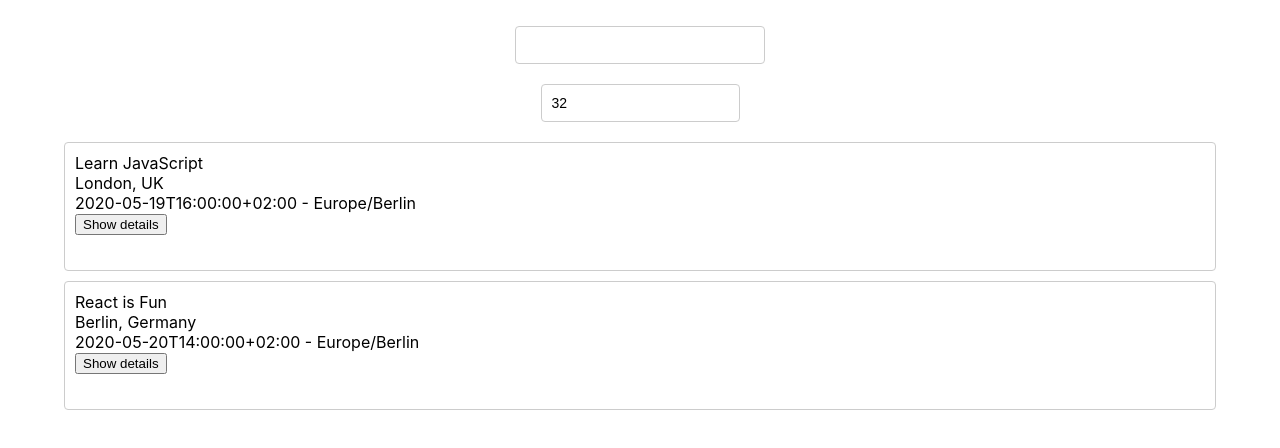
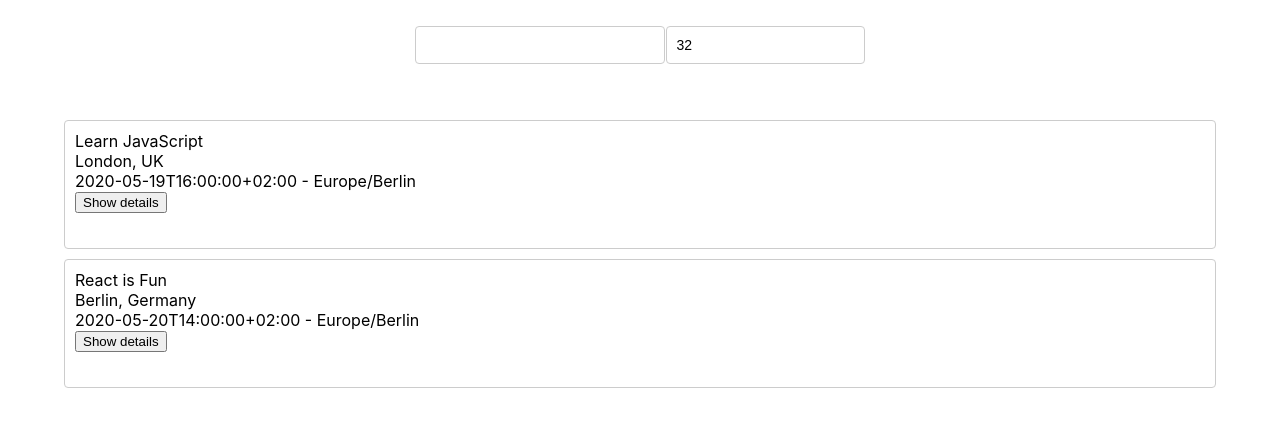
Before and after one commit to greg-strom/meet, a React (Create React App) app: page / in a window 1280 px wide. Shown: the top 448 px of the page. Built offline with nearby package versions, Linux system fonts and the light colour scheme; what atatus-spa would draw is missing.

Commit message:
tinkered with css settings on input boxes & alerts

```diff
--- a/src/App.css
+++ b/src/App.css
@@ -40,6 +40,13 @@
   width: 250px;
 }
 
+.input-boxes {
+  display: flex;
+  flex-direction: row;
+  text-align: center;
+  justify-content: center;
+}
+
 .CitySearch {
   display: flex;
   flex-direction: column;
@@ -50,23 +57,24 @@
 }
 
 .citySearchAlert {
-  position: fixed;
-  top: 0;
-  right: 0;
+  /* position: fixed; */
+  /* top: 0; */
+  /* right: 0; */
   width: 40%;
   font-size: 20px;
   text-align: center;
   margin: auto;
+  margin-top: 40px;
 }
 
 .numberOfEventsError {
-  position: fixed;
-  top: 0;
-  left: 0;
+  /* position: fixed; */
+  /* top: 0; */
+  /* left: 0; */
   width: 40%;
   font-size: 20px;
   text-align: center;
-  margin: auto;
+  margin-left: 10px;
 }
 
 .suggestions {
@@ -136,7 +144,6 @@
 
 .numberOfEvents {
   width: 200px;
-  margin: 20px auto;
   text-align: center;
 }
 
@@ -149,7 +156,6 @@
 }
 
 .Alert {
-  position: fixed;
   top: 20px;
 }
 
--- a/src/App.js
+++ b/src/App.js
@@ -34,7 +34,8 @@
         events.filter((event) => event.location === location);
       locationEvents = locationEvents.slice(0, eventCount);
       this.setState({
-        events: locationEvents
+        events: locationEvents,
+        currentLocation: location
       });
     });
   }
@@ -50,8 +51,10 @@
   render() {
   return (
     <div className="App">
-      <CitySearch locations={this.state.locations} updateEvents={this.updateEvents} />
-      <NumberOfEvents numberOfEvents={this.state.numberOfEvents} updateNumberOfEvents={this.updateNumberOfEvents} />
+      <div className="input-boxes">
+        <CitySearch locations={this.state.locations} updateEvents={this.updateEvents} />
+        <NumberOfEvents numberOfEvents={this.state.numberOfEvents} updateNumberOfEvents={this.updateNumberOfEvents} />
+      </div>
       <EventList events={this.state.events} />
     </div>
   );
--- a/src/CitySearch.js
+++ b/src/CitySearch.js
@@ -35,7 +35,7 @@
       showSuggestions: false
     });
 
-    this.props.updateEvents(suggestion);
+    this.props.updateEvents(suggestion, 32);
   }
 
   render() {
```
